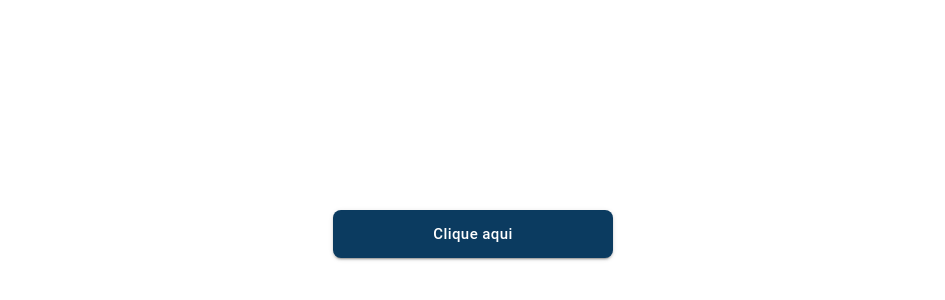
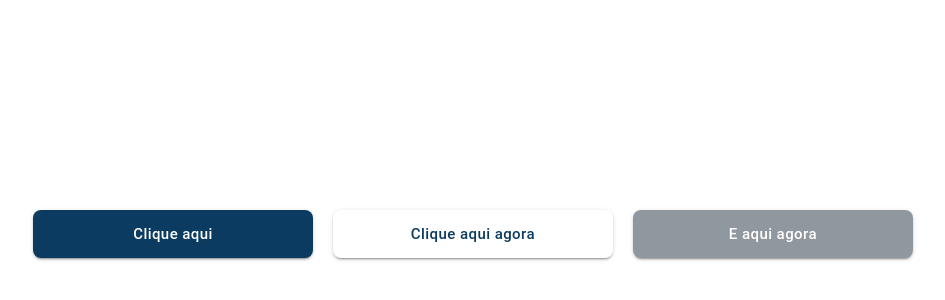
Before and after one commit to willianjonhy05/emerson-app, a React (Vite) app: page / in a window 1280 px wide. Shown: the part 176-476 px from the top of the page, without its empty margins (177-1122 px from the left). Built offline with nearby package versions, Linux system fonts and the light colour scheme.

Commit message:
Atualizações de cor

```diff
--- a/src/App.jsx
+++ b/src/App.jsx
@@ -7,6 +7,8 @@ function App() {
   return (
     <>
       <Butaozinho text={'Clique aqui'} backcolor='#0B3B60' textcolor="white" />
+      <Butaozinho text={'Clique aqui agora'} backcolor='white' textcolor="#0B3B60" />
+      <Butaozinho text={'E aqui agora'} backcolor='#90989F' textcolor="white" />
     </>
   )
 }
```
